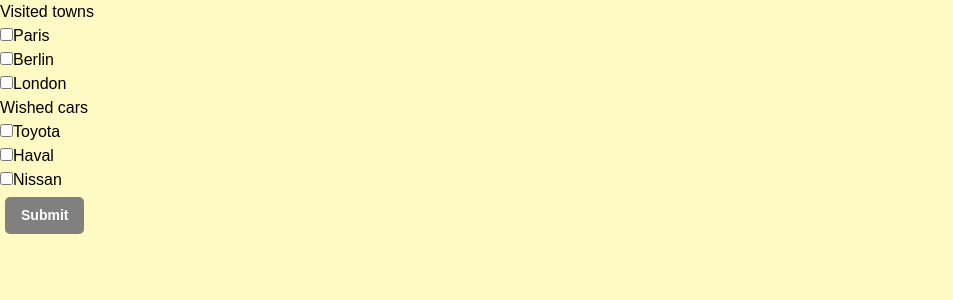
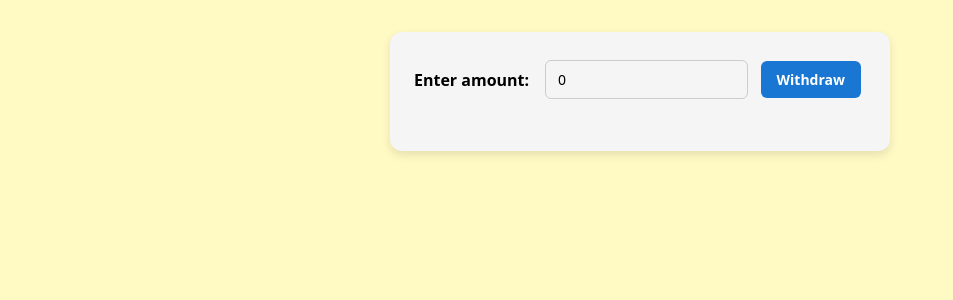
Before and after one commit to Popov85/hello-interview-fe, a React (Vite) app: page / in a window 1280 px wide. Shown: the top 300 px of the page, without its empty margins (0-953 px from the left). Built offline with nearby package versions, Linux system fonts and the light colour scheme.

Commit message:
Completed ATM

```diff
--- a/src/app/test.tsx
+++ b/src/app/test.tsx
@@ -1,11 +1,11 @@
 import {createRoot} from 'react-dom/client'
 import './index.css'
 import {StrictMode} from "react";
-import List from "../components/refactoring/List.tsx";
+import Atm from "../components/atm/Atm.tsx";
 
 const isDev = import.meta.env.MODE === "development";
 
-const townList = [
+/*const townList = [
     { name: 'Paris' },
     { name: 'Berlin' },
     { name: 'London' },
@@ -15,8 +15,19 @@ const markList = [
     { name: 'Toyota' },
     { name: 'Haval' },
     { name: 'Nissan' },
+];*/
+
+const nominals= [
+    { nominal: 50, quantity: 1 },
+    { nominal: 100, quantity: 6 },
+    { nominal: 200, quantity: 3 },
+    { nominal: 500, quantity: 2 },
+    { nominal: 1000, quantity: 5 },
+    { nominal: 2000, quantity: 1 },
+    { nominal: 5000, quantity: 2 }
 ];
 
+
 createRoot(document.getElementById("root")!).render(
-    isDev ? <List towns={townList} cars={markList}/> : <StrictMode><List towns={townList} cars={markList}/></StrictMode>
+    isDev ? <Atm nominals={nominals}/> : <StrictMode><Atm nominals={nominals}/></StrictMode>
 );
--- /dev/null
+++ b/src/components/atm/Atm.module.css
@@ -0,0 +1,64 @@
+.container {
+    max-width: 500px;
+    margin: 2rem auto;
+    padding: 1.5rem;
+    background-color: #f5f5f5;
+    border-radius: 12px;
+    box-shadow: 0 4px 10px rgba(0, 0, 0, 0.1);
+    font-family: system-ui, sans-serif;
+}
+
+.inputRow {
+    display: flex;
+    gap: 0.5rem;
+    align-items: center;
+    justify-content: space-between;
+    flex-wrap: wrap;
+}
+
+.label {
+    font-weight: bold;
+    margin-right: 0.5rem;
+    flex-shrink: 0;
+}
+
+.input {
+    flex: 1;
+    min-width: 0;
+    padding: 8px 12px;
+    border: 1px solid #ccc;
+    border-radius: 6px;
+    font-size: 14px;
+}
+
+.button {
+    padding: 8px 16px;
+    font-size: 14px;
+    font-weight: 600;
+    color: #fff;
+    background-color: #1976d2;
+    border: none;
+    border-radius: 6px;
+    cursor: pointer;
+    transition: background-color 0.2s ease-in-out;
+}
+
+.button:hover {
+    background-color: #1565c0;
+}
+
+.button:disabled {
+    background-color: #90a4ae;
+    cursor: not-allowed;
+}
+
+.resultList {
+    list-style: disc;
+    padding-left: 20px;
+    margin-top: 1.5rem;
+    color: #444;
+}
+
+.resultList li {
+    margin-bottom: 0.4rem;
+}
--- /dev/null
+++ b/src/components/atm/Atm.tsx
@@ -0,0 +1,94 @@
+import React, {useState} from "react";
+
+import styles from './Atm.module.css';
+
+
+type Pair = {
+    nominal: number;
+    quantity: number;
+}
+
+type AtmProps = {
+    nominals: Array<Pair>;
+};
+
+export default function Atm({nominals}: AtmProps) {
+
+    //const [nominals, setNominals] = useState<Array<Pair>>([]);
+
+    const [amount, setAmount] = useState<number>(0);
+
+    const [output, setOutput] = useState<Array<string>>([]);
+
+    /*useEffect(() => {
+        fetchAvailableNominals().then((data: Array<Pair>) =>setNominals(data));
+    }, []);*/
+
+    const handleOnChange= (value: string)=> {
+        const numericValue = parseInt(value);
+        if (!isNaN(numericValue)) {
+            setAmount(parseInt(value));
+        } else {
+            console.error("Invalid input");
+        }
+    }
+
+    const handleSubmit = (e: React.FormEvent) => {
+        e.preventDefault();
+        setOutput(atm(amount, nominals));
+    };
+
+    return (
+        <form onSubmit={handleSubmit} className={styles.container}>
+            <div className={styles.inputRow}>
+                <label htmlFor="amountInput" className={styles.label}>
+                    Enter amount:
+                </label>
+                <input
+                    id="amountInput"
+                    type="number"
+                    value={amount}
+                    min={50}
+                    step={50}
+                    required
+                    onChange={(e) => handleOnChange(e.target.value)}
+                    className={styles.input}
+                />
+                <button type="submit" className={styles.button}>
+                    Withdraw
+                </button>
+            </div>
+
+            <ul className={styles.resultList}>
+                {output.map((item) => (
+                    <li key={item}>{item}</li>
+                ))}
+            </ul>
+        </form>
+
+    );
+}
+
+/**
+ * Returns a list of banknote breakdowns using available denominations and quantities.
+ * @param amount Target amount to dispense.
+ * @param nominals Object of available banknotes. Keys are denominations, values are quantities.
+ * @returns String array like ["5000x1", "1000x2", "Remaining: 150"]
+ */
+function atm(amount: number, nominals: Array<Pair>): string[] {
+    const result: string[] = [];
+
+    [...nominals]
+        .reverse()
+        .forEach(({ nominal, quantity }) => {
+            const quantityNeeded = Math.trunc(amount / nominal);
+            const toUse = Math.min(quantityNeeded, quantity); // Take as much as possible from this nominal, even if needed is less than available
+            if (toUse > 0) { // proceed if somehting is usable
+                result.push(`${nominal}x${toUse}`);
+                amount -= toUse * nominal;
+            }
+        });
+
+    if (amount > 0) result.push(`Remaining: ${amount}`);
+    return result;
+}
```
